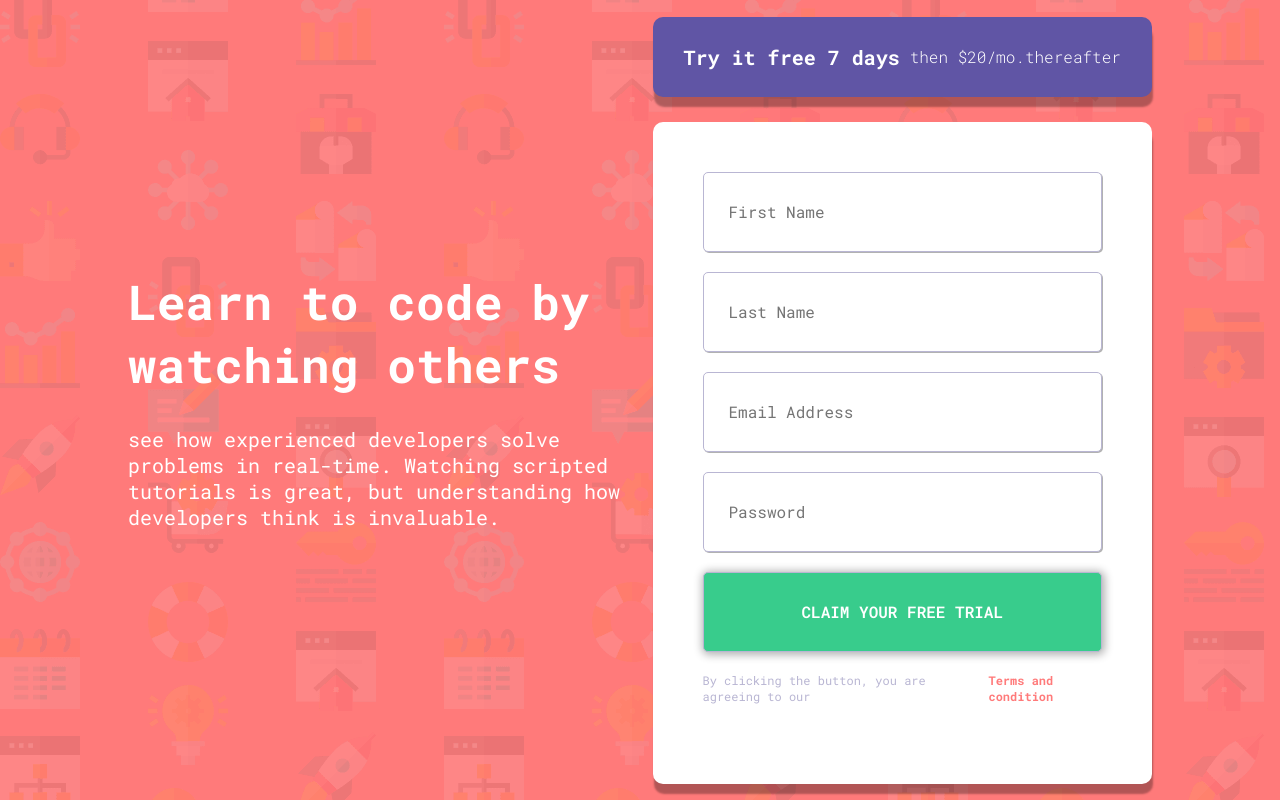
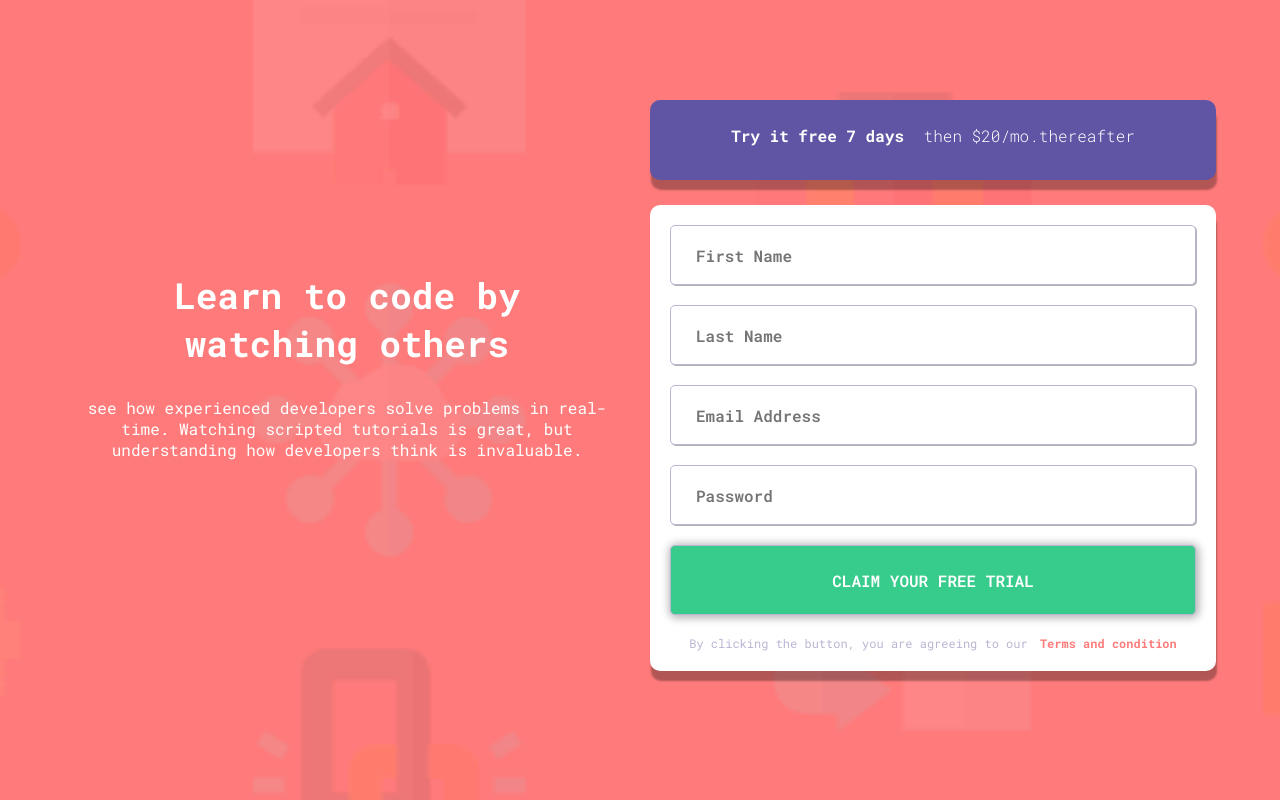
Before and after one commit to sulyman002/Into-to-form, a plain HTML site: page index.html in a window 1280 px wide. Drawn offline with Linux system fonts and the light colour scheme.

Commit message:
i run the reponsiveness

```diff
--- a/style.css
+++ b/style.css
@@ -37,6 +37,7 @@ body {
 
     /* font sizes */
     --fs-xxl: clamp(3rem, 2.75vw, 4rem);
+    --fs-exl: clamp(2.25rem, 1.85vw, 2.5rem);
     --fs-xl: clamp(1.75rem, 1.75vw, 2rem);
     --fs-lg: clamp(1.25rem, 1.5vw, 1.5rem);
     --fs-xmd: clamp(1.1rem, 1.3vw, 1.3rem);
@@ -115,10 +116,7 @@ body {
     background-color: var(--neutral-white);
     border-radius: 10px;
     box-shadow: 1px 10px 2px 0px rgba(0, 0, 0, 0.3);
-    /* justify-content: center;
-    align-items: center;
-    width: 100%;
-    height: 100%; */
+
 }
 
 .form form {
@@ -158,7 +156,7 @@ button {
 
 .form p {
     display: flex;
-    margin-bottom: 30px;
+    margin-bottom: 20px;
     justify-content: center;
     font-size: 12px;
     font-weight: var(--fw-lighter);
@@ -181,7 +179,7 @@ button {
 
 
 
-@media screen and (max-width: 375px) {
+@media screen and (min-width: 375px) {
     body {
         background-image: url(/Assets/bg-intro-mobile.png);
         background-size: cover;
@@ -293,27 +291,75 @@ button {
 
 }
 
-/* @media screen and (max-width: 1024px) {
-    body{
-        background-image: url(/Assets/bg-intro-mobile.png);
-        background-size: cover;
-        background-repeat: no-repeat;
+@media screen and (min-width: 764px) {
+    .container {
+        display: flex;
+        align-items: center;
+        justify-self: center;
+        flex-direction: row;
+        width: 90%;
+        justify-content: space-between;
+        gap: 20px;
     }
 
-} */
-
-/* @media screen and (max-width: 1440px) {
-    body{
-        background-image: url(/Assets/bg-intro-mobile.png);
-        background-size: cover;
-        background-repeat: no-repeat;
+    .tittle h1 span {
+        display: flex;
+        font-size: var(--fs-exl);
+        color: var(--neutral-white);
+        font-weight: bolder;
+        white-space: nowrap;
     }
 
-    :root{
-        --fs-xxl: 2.5rem;
-        --fs-xl: 1.75rem;
-        --fs-lg: 1.25rem;
-        --fs-md: 1rem;
-        --fs-sm: 0.875rem;
+    .tittle h1 {
+        margin-bottom: 30px;
     }
-} */
+
+    .reg_info {
+        font-size: var(--fs-md);
+        display: block;
+        text-align: center;
+
+    }
+
+
+    .form form {
+        display: flex;
+        flex-direction: column;
+        padding: 20px;
+        gap: 20px;
+
+    }
+
+    .form form input {
+        height: 60px;
+    }
+
+    button {
+        height: 70px;
+    }
+
+    .form p {
+        display: block;
+        text-align: center;
+        margin-bottom: 0px;
+    }
+
+
+
+
+}
+
+@media screen and (max-width: 1024px) {
+   body {
+    background-image: url(/Assets/bg-intro-desktop.png);
+    width: 100vw;
+    height: 100vh;
+    background-size: cover;
+    background-repeat: no-repeat;
+    display: flex;
+    background-color: var(--pry-red);
+    align-items: center;
+    justify-content: center;
+
+}
+}
```
